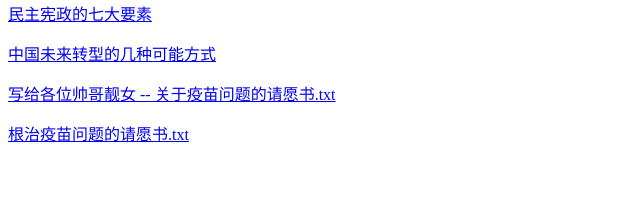
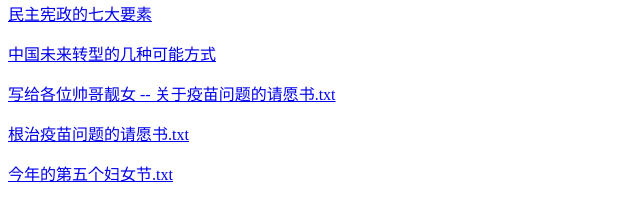
Before and after one commit to weilai2050/weilai2050.github.io, a plain HTML site: page index.html in a window 1280 px wide. Shown: the part 74-294 px from the top of the page, without its empty margins (0-640 px from the left). Drawn offline with Linux system fonts and the light colour scheme.

Commit message:
Update index.html

```diff
--- a/index.html
+++ b/index.html
@@ -8,7 +8,12 @@
 
 <p> <a href="根治疫苗问题的请愿书.txt"> 根治疫苗问题的请愿书.txt</a>
 
+<p> <a href="今年的第五个妇女节.txt"> 今年的第五个妇女节.txt</a>
+
 <!--
+
+<p> <a href=".txt"> .txt</a>
+
 <p>  <img src="yimiao_qingyuan_tobrothers.png">
 
 <p>  <img src="yimiao_qingyuan.png">
```
